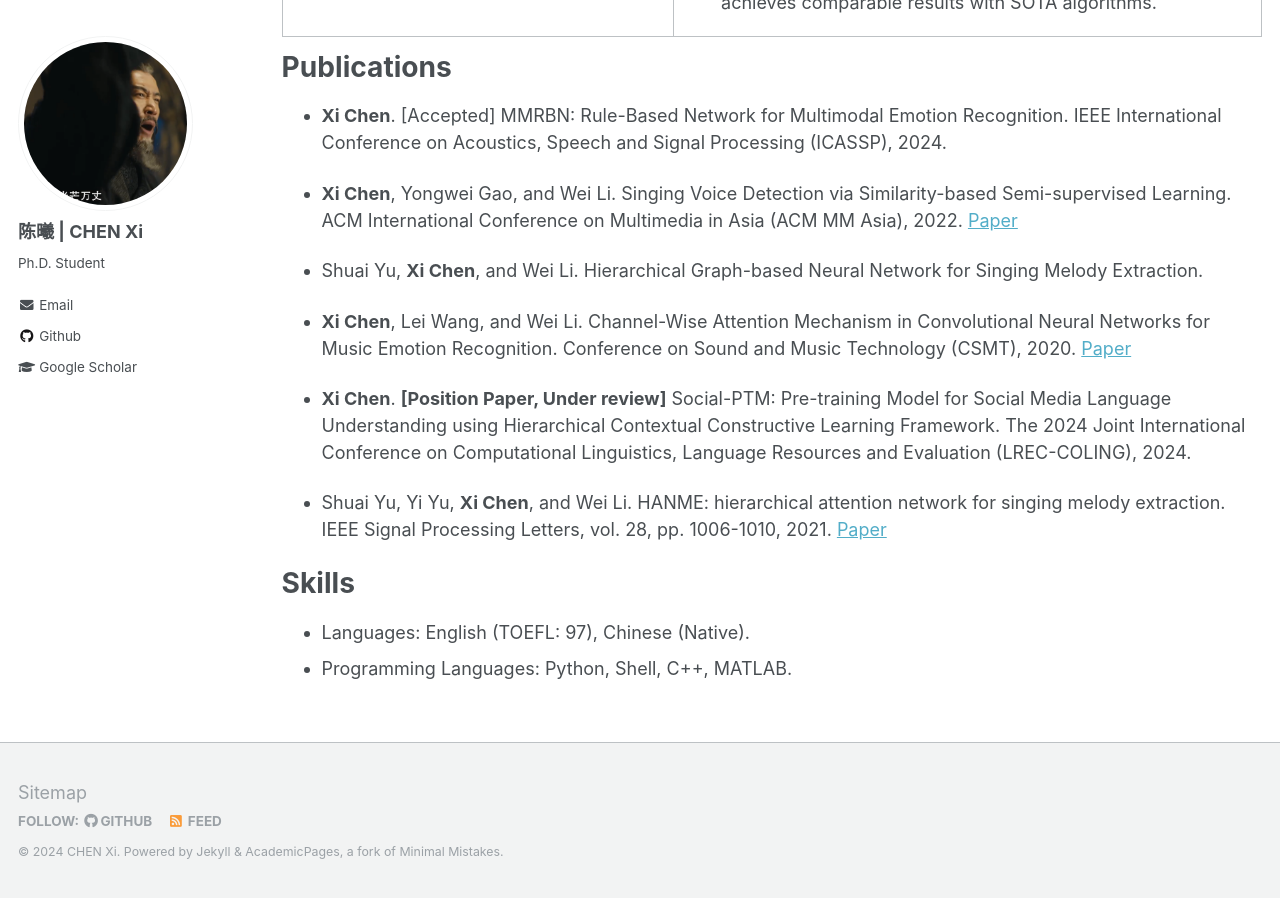
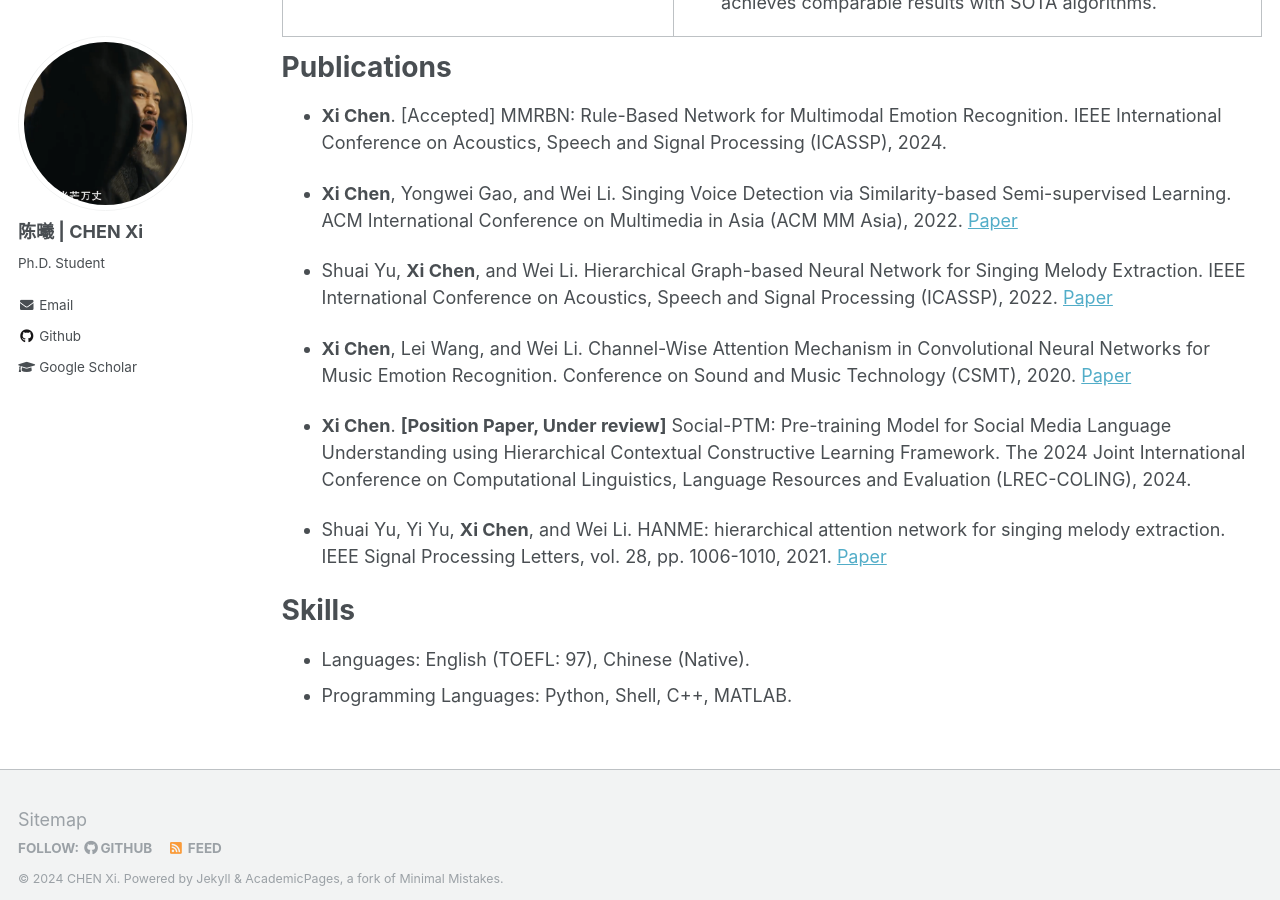
Before and after one commit to OzymandiasChen/OzymandiasChen.github.io, a Jekyll site: the page built from _pages/cv.md, in a window 1280 px wide and 900 px high, scrolled down 2958 px. Built offline with Jekyll 4.4.1, drawn with Linux system fonts in a browser that asks for light colours.

Commit message:
Update cv.md

```diff
--- a/_pages/cv.md
+++ b/_pages/cv.md
@@ -152,7 +152,7 @@ Publications
 
 * **Xi Chen**, Yongwei Gao, and Wei Li. Singing Voice Detection via Similarity-based Semi-supervised Learning. ACM International Conference on Multimedia in Asia (ACM MM Asia), 2022. [Paper](https://dl.acm.org/doi/abs/10.1145/3551626.3564963)
 
-* Shuai Yu, **Xi Chen**, and Wei Li. Hierarchical Graph-based Neural Network for Singing Melody Extraction.
+* Shuai Yu, **Xi Chen**, and Wei Li. Hierarchical Graph-based Neural Network for Singing Melody Extraction. IEEE International Conference on Acoustics, Speech and Signal Processing (ICASSP), 2022. [Paper](https://ieeexplore.ieee.org/document/9747629)
 
 * **Xi Chen**, Lei Wang, and Wei Li. Channel-Wise Attention Mechanism in Convolutional Neural Networks for Music Emotion Recognition. Conference on Sound and Music Technology (CSMT), 2020. [Paper](https://link.springer.com/chapter/10.1007/978-981-16-1649-5_4)
 
```
